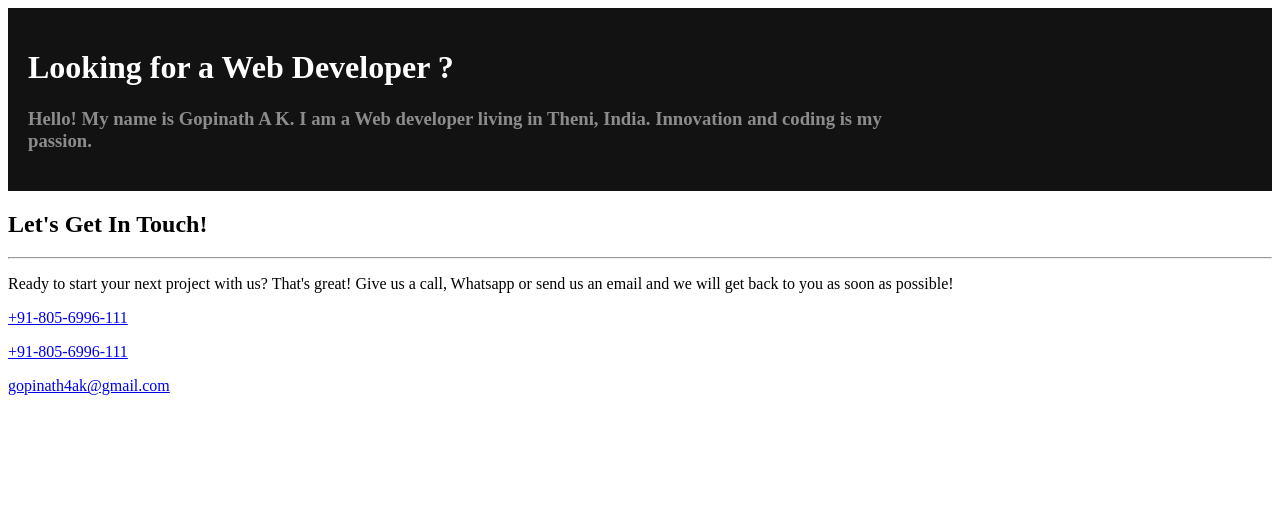
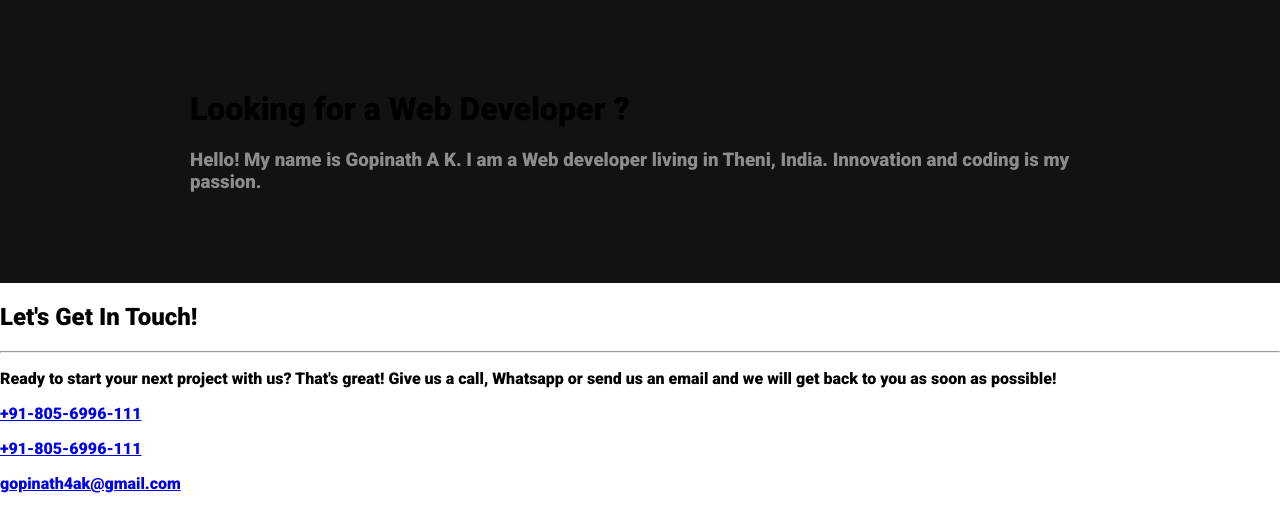
Before and after one commit to Gopinath4ak/gopinath4ak.github.io, a plain HTML site: page index.html in a window 1280 px wide. Drawn offline with Linux system fonts and the light colour scheme.

Commit message:
designing font

```diff
--- a/index.html
+++ b/index.html
@@ -25,13 +25,15 @@
     <meta property="og:image" content="http://www.nicolafoods.com/gopinath/images/gopinath.jpg" />
     <meta property="og:site_name" content="Gopinath" />
     <meta property="og:locale" content="en_IN" />
+    <link href="https://fonts.googleapis.com/css?family=Roboto:900&display=swap" rel="stylesheet">
+
 
   </head>
 
-  <body>
-    <div style="background-color: #121212;padding: 20px;">
-      <div style="max-width: 900px; margin:10px 0;">
-      <h1 style="color: #fff">Looking for a Web Developer ?</h1>
+  <body style="margin: 0; padding:0; font-family: 'Roboto', sans-serif;" >
+    <div style="background-color: #121212;padding: 50px;">
+      <div style="max-width: 900px; margin:40px auto;">
+      <h1 style="color: #fff'; text-allign:center; font-size:28px;">Looking for a Web Developer ?</h1>
       <h3 style="color: #8c8c8c">Hello! My name is Gopinath A K. I am a Web developer living in Theni, India. Innovation and coding is my passion.</h3>
       </div>
     </div>
```
